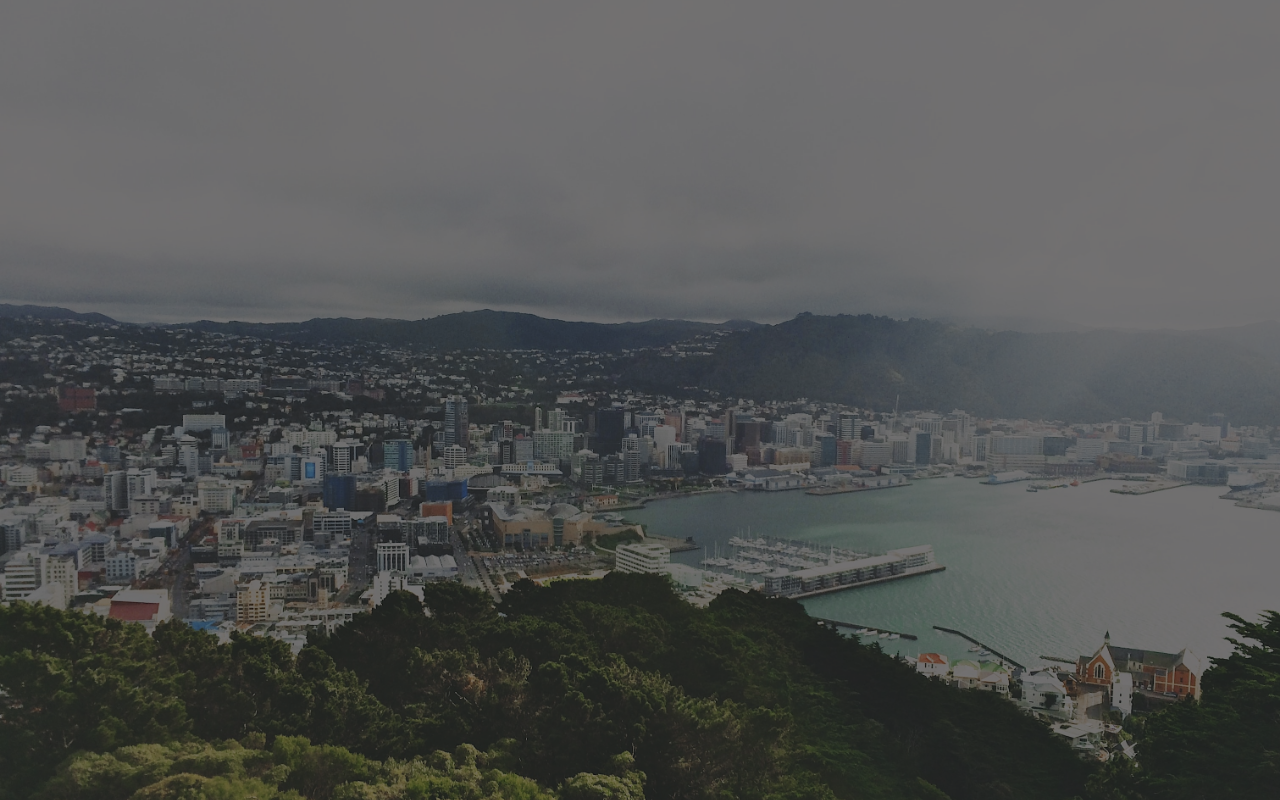
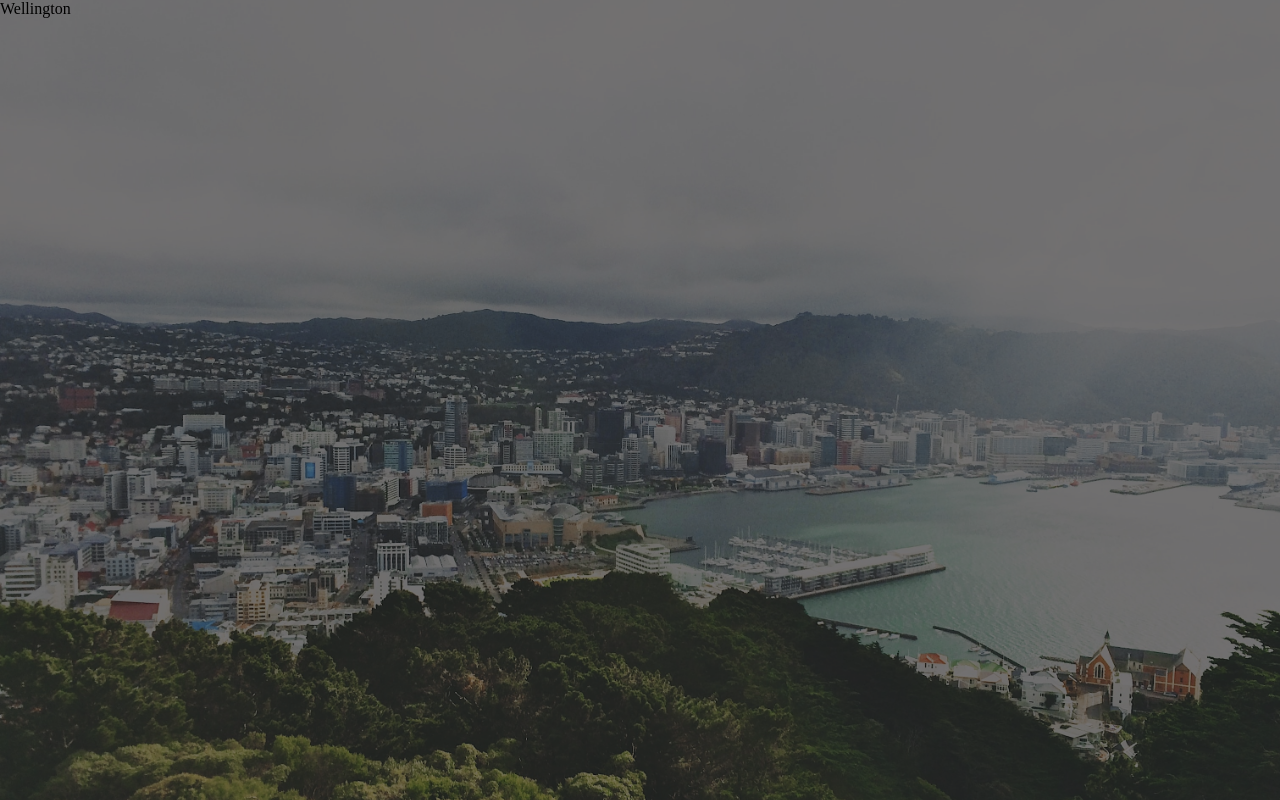
Before and after one commit to vito-g/htmlcss-airbnb, a plain HTML site: page index.html in a window 1280 px wide. Drawn offline with Linux system fonts and the light colour scheme.

Commit message:
Inserimento scritta da centrare

```diff
--- a/index.html
+++ b/index.html
@@ -9,6 +9,9 @@
 
     <div class="first photo">
       <div class="layover">
+        <div class="city-name">
+          Wellington
+        </div>
 
       </div>
 
```
